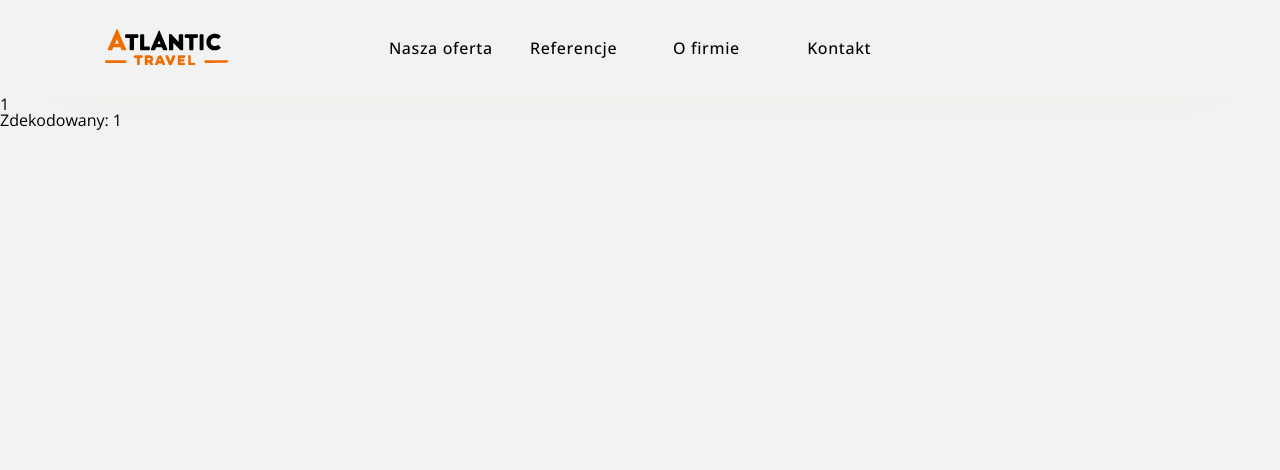
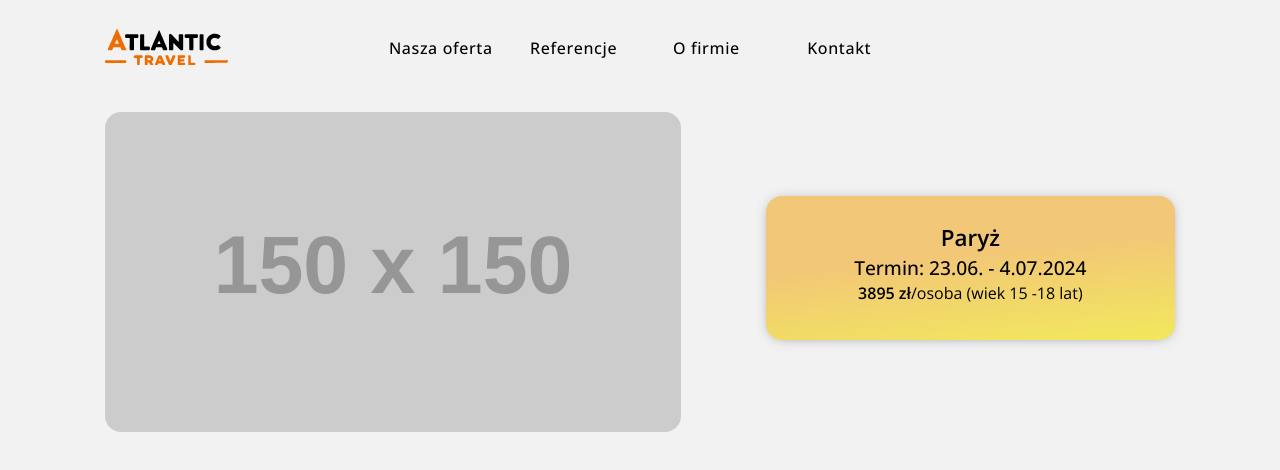
Before and after one commit to michalkrudysz/atlantic-travel, a React (Vite) app in the folder client/: page /1 in a window 1280 px wide. Shown: the top 470 px of the page. Built offline with nearby package versions, Linux system fonts and the light colour scheme.

Commit message:
A component was added to the trip details that handles the title, price, image, and date.

```diff
--- a/client/src/components/Header.module.scss
+++ b/client/src/components/Header.module.scss
@@ -4,10 +4,6 @@
   justify-content: center;
   align-items: center;
   height: 5rem;
-  background-color: #f2f2f2;
-  -webkit-box-shadow: 1px 13px 77px -46px rgba(242, 199, 119, 1);
-  -moz-box-shadow: 1px 13px 77px -46px rgba(242, 199, 119, 1);
-  box-shadow: 1px 13px 77px -46px rgba(242, 199, 119, 1);
 
   .logo {
     width: 35vw;
--- /dev/null
+++ b/client/src/components/TripDetails/Title.module.scss
@@ -0,0 +1,152 @@
+.container {
+  display: flex;
+  flex-direction: column;
+  margin-top: 0.5rem;
+
+  .title-container {
+    display: flex;
+    flex-direction: column;
+    align-items: center;
+    justify-content: center;
+    width: 90vw;
+    height: 7rem;
+    margin: 0 auto;
+    text-align: center;
+    background-color: rgba(242, 199, 119, 1);
+    background-image: linear-gradient(
+      174deg,
+      rgba(242, 199, 119, 1) 42%,
+      rgba(242, 232, 92, 1) 100%
+    );
+    border-radius: 1rem;
+    box-shadow: 0 1px 13px -5px rgba(66, 68, 90, 0.7);
+
+    h1,
+    h2,
+    h3 {
+      margin-bottom: 0.5rem;
+    }
+
+    h1 {
+      font-size: clamp(1.1rem, 3vw, 1.3rem);
+      font-weight: 600;
+    }
+
+    h2 {
+      font-size: clamp(1rem, 2.8vw, 1.2rem);
+      font-weight: 500;
+    }
+
+    h3 {
+      font-size: clamp(0.9rem, 2.5vw, 1rem);
+      font-weight: 400;
+
+      span {
+        font-weight: 600;
+      }
+    }
+  }
+
+  .image {
+    display: flex;
+    justify-content: center;
+    width: 90vw;
+    height: 13rem;
+    margin: 0.5rem auto 0;
+
+    img {
+      width: 100%;
+      height: 100%;
+      object-fit: cover;
+      border-radius: 1rem;
+    }
+  }
+}
+
+@media (min-width: 400px) {
+  .container {
+    .title-container {
+      height: 8rem;
+      h1 {
+        font-size: clamp(1.4rem, 3vw, 1.3rem);
+      }
+      h2 {
+        font-size: clamp(1.2rem, 2.8vw, 1.2rem);
+      }
+      h3 {
+        font-size: clamp(1rem, 2.5vw, 1rem);
+      }
+    }
+
+    .image {
+      height: 15rem;
+    }
+  }
+}
+
+@media (min-width: 900px) {
+  .container {
+    flex-direction: row;
+    justify-content: center;
+    align-items: center;
+    gap: 1rem;
+    width: 90vw;
+
+    .image {
+      order: 1;
+      width: 45vw;
+      height: 18rem;
+    }
+
+    .title-container {
+      order: 2;
+      width: 37vw;
+      height: 9rem;
+    }
+  }
+}
+
+@media (min-width: 1200px) {
+  .container {
+    gap: 0.2rem;
+
+    .image {
+      height: 20rem;
+    }
+
+    .title-container {
+      width: 32vw;
+    }
+  }
+}
+
+@media (min-width: 1400px) {
+  .container {
+    gap: 0rem;
+    width: 80vw;
+
+    .image {
+      width: 40vw;
+      height: 22rem;
+    }
+
+    .title-container {
+      width: 30vw;
+    }
+  }
+}
+
+@media (min-width: 1600px) {
+  .container {
+    width: 65vw;
+
+    .image {
+      width: 33vw;
+      height: 23rem;
+    }
+
+    .title-container {
+      width: 25vw;
+    }
+  }
+}
--- /dev/null
+++ b/client/src/components/TripDetails/Title.tsx
@@ -0,0 +1,18 @@
+import classes from "./Title.module.scss";
+
+export default function Title() {
+  return (
+    <div className={classes.container}>
+      <div className={classes["title-container"]}>
+        <h1>Paryż</h1>
+        <h2>Termin: 23.06. - 4.07.2024</h2>
+        <h3>
+          <span>3895 zł</span>/osoba (wiek 15 -18 lat)
+        </h3>
+      </div>
+      <div className={classes.image}>
+        <img src="https://via.placeholder.com/150" alt="Paryż" />
+      </div>
+    </div>
+  );
+}
--- /dev/null
+++ b/client/src/pages/TripDetails.module.scss
@@ -0,0 +1,7 @@
+.main {
+  display: flex;
+  flex-direction: column;
+  align-items: center;
+  justify-content: center;
+  overflow: hidden;
+}
--- a/client/src/pages/TripDetails.tsx
+++ b/client/src/pages/TripDetails.tsx
@@ -1,13 +1,16 @@
 import { useParams } from "react-router-dom";
+import classes from "./TripDetails.module.scss";
+import Title from "../components/TripDetails/Title";
 
 export default function TripDetails() {
   const { tripTitleDetails } = useParams();
   const decodedTitle = decodeURIComponent(tripTitleDetails);
 
   return (
-    <div>
-      <h1>{tripTitleDetails}</h1>
-      <h1>{`Zdekodowany: ${decodedTitle}`}</h1>
-    </div>
+    <>
+      <div className={classes.main}>
+        <Title />
+      </div>
+    </>
   );
 }
```
